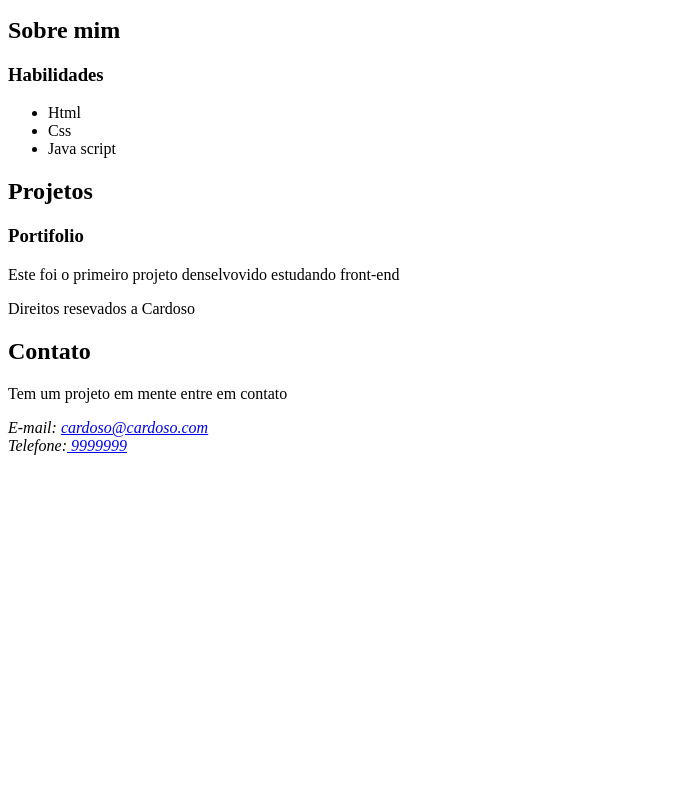
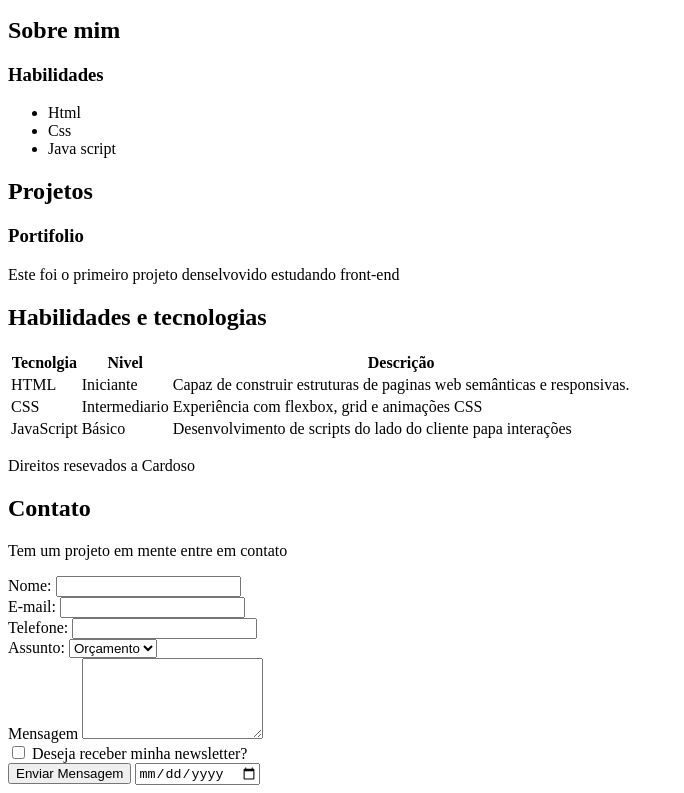
Before and after one commit to gabrielcarodo33/site, a plain HTML site: page index.html in a window 1280 px wide. Shown: the part 223-1016 px from the top of the page, without its empty margins (0-684 px from the left). Before the commit the page ends 800 px from the top, so only its background shows below. Drawn offline with Linux system fonts and the light colour scheme.

Commit message:
Add files via upload

```diff
--- a/index.html
+++ b/index.html
@@ -51,6 +51,45 @@
             </p>
         </article>
       </section>
+
+      <section id="habilidades">
+
+        <h2>Habilidades e tecnologias</h2>
+
+        <table>
+
+            <thead>
+                <tr>
+                    <th>Tecnolgia</th>
+                    <th>Nivel</th>
+                    <th>Descrição</th>
+                </tr>
+            </thead>
+
+            <tbody>
+            <tr>
+                <td>HTML</td>
+                <td>Iniciante</td>
+                <td>Capaz de construir estruturas de paginas web semânticas e responsivas.</td>
+             </tr>
+
+             <tr>
+                <td>CSS</td>
+                <td>Intermediario</td>
+                <td>Experiência com flexbox, grid e animações CSS</td>
+             </tr>
+
+             <tr>
+                <td>JavaScript</td>
+                <td>Básico</td>
+                <td>Desenvolvimento de scripts do lado do cliente papa interações</td>
+             </tr>
+            </tbody>
+
+        </table>
+
+      </section>
+
       <footer>
         <p>Direitos resevados a Cardoso</p>
 
@@ -60,12 +99,40 @@
 
             <p>Tem um projeto em mente entre em contato</p>
 
-            <address>
-                E-mail: <a href="mailto: cardoso@cardoso.com"> cardoso@cardoso.com </a> <br>
-                Telefone:<a href="tel:999999"> 9999999 </a>
-            </address>
 
-        </section>
+                <label for="nome">Nome: </label>
+                <input type="text" id="name" name="nome" required> <br>
+
+                <label for="email">E-mail: </label>
+                <input type="email" id="email" name="email" required> <br>
+
+                <label for="telofene">Telefone:  </label>
+                <input type="tel" id="telefone" name="telefone"> <br>
+
+                <label for="assunto">Assunto: </label>
+                <select name="assunto" id="assunto">
+                 <option value="orcamento">Orçamento</option>
+                 <option value="duvida">Duvida</option>
+                 <option value="outro">Outro</option>
+                </select>
+
+                <br>
+
+                <label for="mensagem">Mensagem</label>
+                <textarea name="mensagem" id="Mensagem" required cols="20" rows="5"></textarea> <br>
+
+                <input type="checkbox" id="inscricao" name="inscricao">
+                <label for="inscricao">Deseja receber minha newsletter?</label>
+
+                <br>
+
+                <input type="submit" value="Enviar Mensagem">
+
+                <input type="date">
+
+            </form>
+
+         </section>
       </footer>
 
 
```
